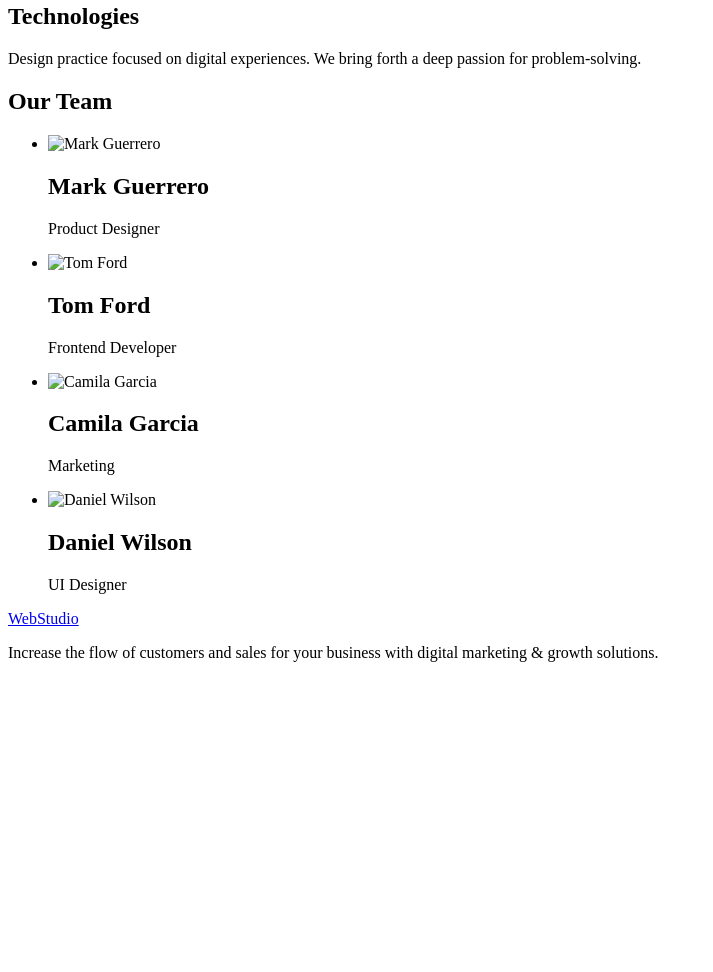
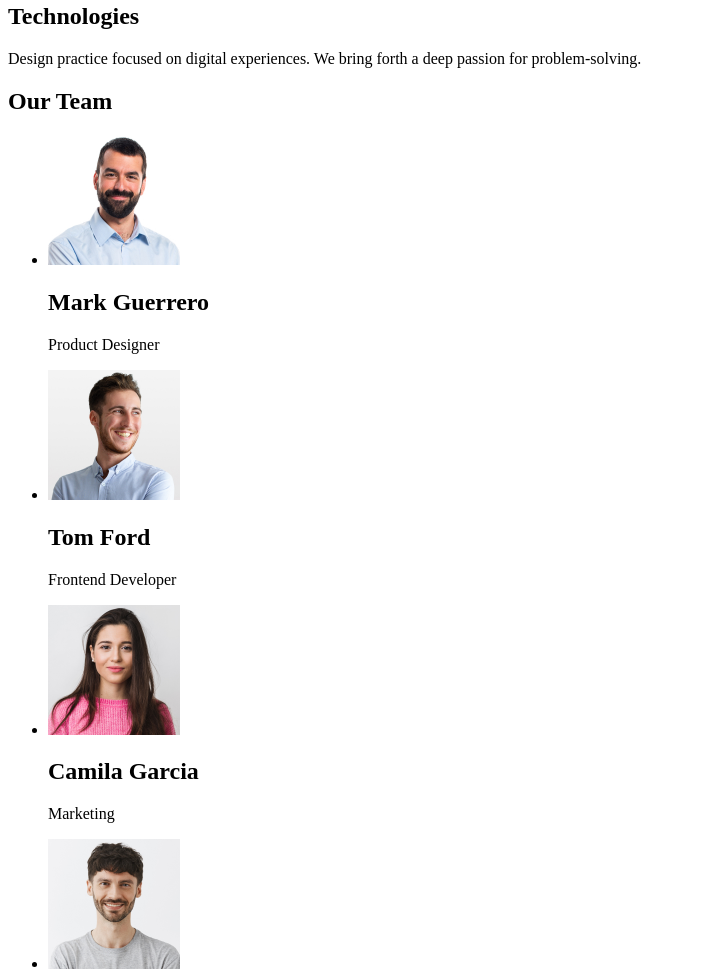
Before and after one commit to DmytroBezghubenko/goit-markup-hw-01, a plain HTML site: page index.html in a window 1280 px wide. Shown: the part 573-1545 px from the top of the page, without its empty margins (0-713 px from the left). Before the commit the page ends 1251 px from the top, so only its background shows below. Drawn offline with Linux system fonts and the light colour scheme; the site is published under a folder, as on GitHub Pages, so addresses that start at the root find nothing.

Commit message:
Update index.html

```diff
--- a/index.html
+++ b/index.html
@@ -69,7 +69,7 @@
         <ul>
           <li>
             <img
-              src="/images/Mark.jpg"
+              src="./images/Mark.jpg"
               alt="Mark Guerrero"
               width="132"
               height="130"
@@ -79,7 +79,7 @@
           </li>
           <li>
             <img
-              src="/images/Tom.jpg"
+              src="./images/Tom.jpg"
               alt="Tom Ford"
               width="132"
               height="130"
@@ -89,7 +89,7 @@
           </li>
           <li>
             <img
-              src="/images/Camila.jpg"
+              src="./images/Camila.jpg"
               alt="Camila Garcia"
               width="132"
               height="130"
@@ -99,7 +99,7 @@
           </li>
           <li>
             <img
-              src="/images/Daniel.jpg"
+              src="./images/Daniel.jpg"
               alt="Daniel Wilson"
               width="132"
               height="130"
```
